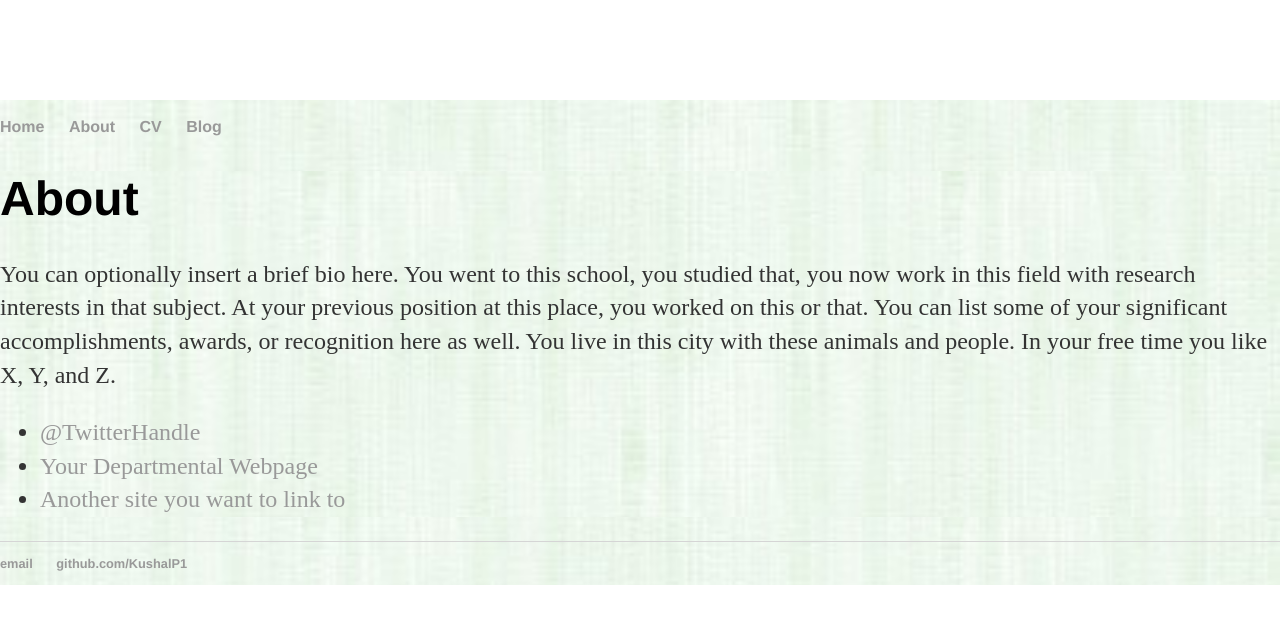
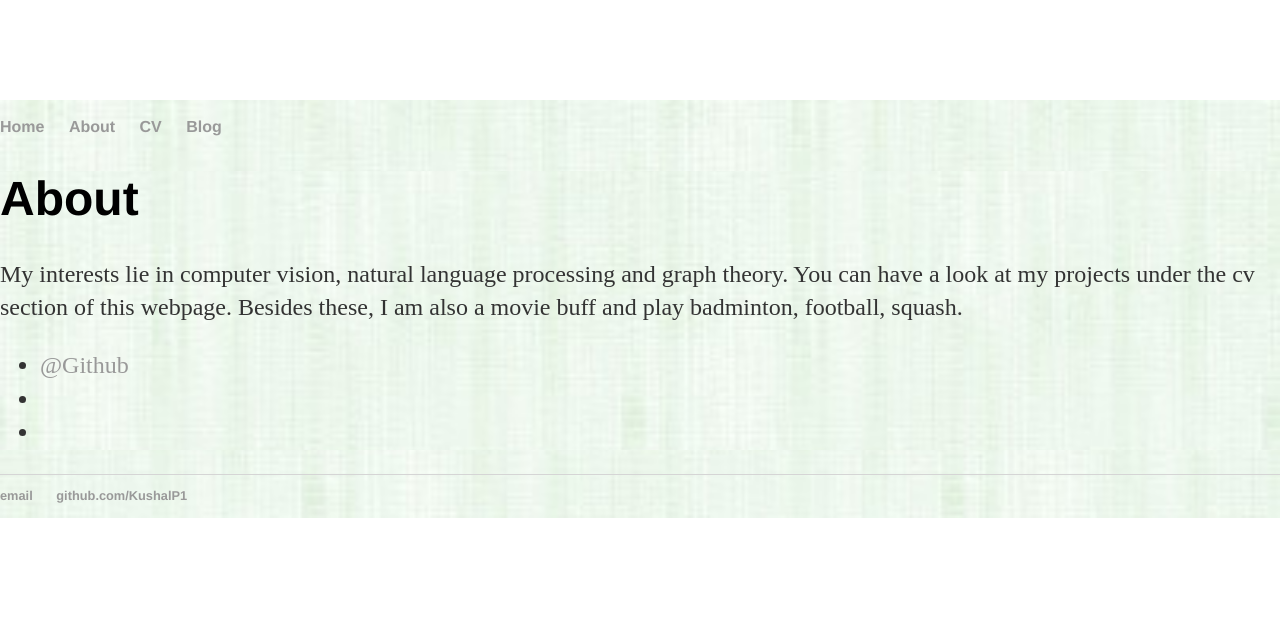
Before and after one commit to KushalP1/KushalP1.github.io, a Jekyll site: the page built from about/index.html, in a window 1280 px wide. Shown: the top 624 px of the page. Built offline with Jekyll 4.4.1, drawn with Linux system fonts in a browser that asks for light colours.

Commit message:
Update index.html

```diff
--- a/about/index.html
+++ b/about/index.html
@@ -5,11 +5,11 @@ title: About Hank Quinlan
 
 		<div class="about">
 			<h1>About</h1>
-			<p>You can optionally insert a brief bio here. You went to this school, you studied that, you now work in this field with research interests in that subject. At your previous position at this place, you worked on this or that. You can list some of your significant accomplishments, awards, or recognition here as well. You live in this city with these animals and people. In your free time you like X, Y, and Z.</p>
+			<p>My interests lie in computer vision, natural language processing and graph theory. You can have a look at my projects under the cv section of this webpage. Besides these, I am also a movie buff and play badminton, football, squash. </p>
 
 			<ul class="contacts">
-				<li><a href="#">@TwitterHandle</a></li>
-				<li><a href="#">Your Departmental Webpage</a></li>
-				<li><a href="#">Another site you want to link to</a></li>
+				<li><a href="https://github.com/KushalP1">@Github</a></li>
+				<li><a href=""></a></li>
+				<li><a href=""></a></li>
 				</ul>
 		</div>
```
